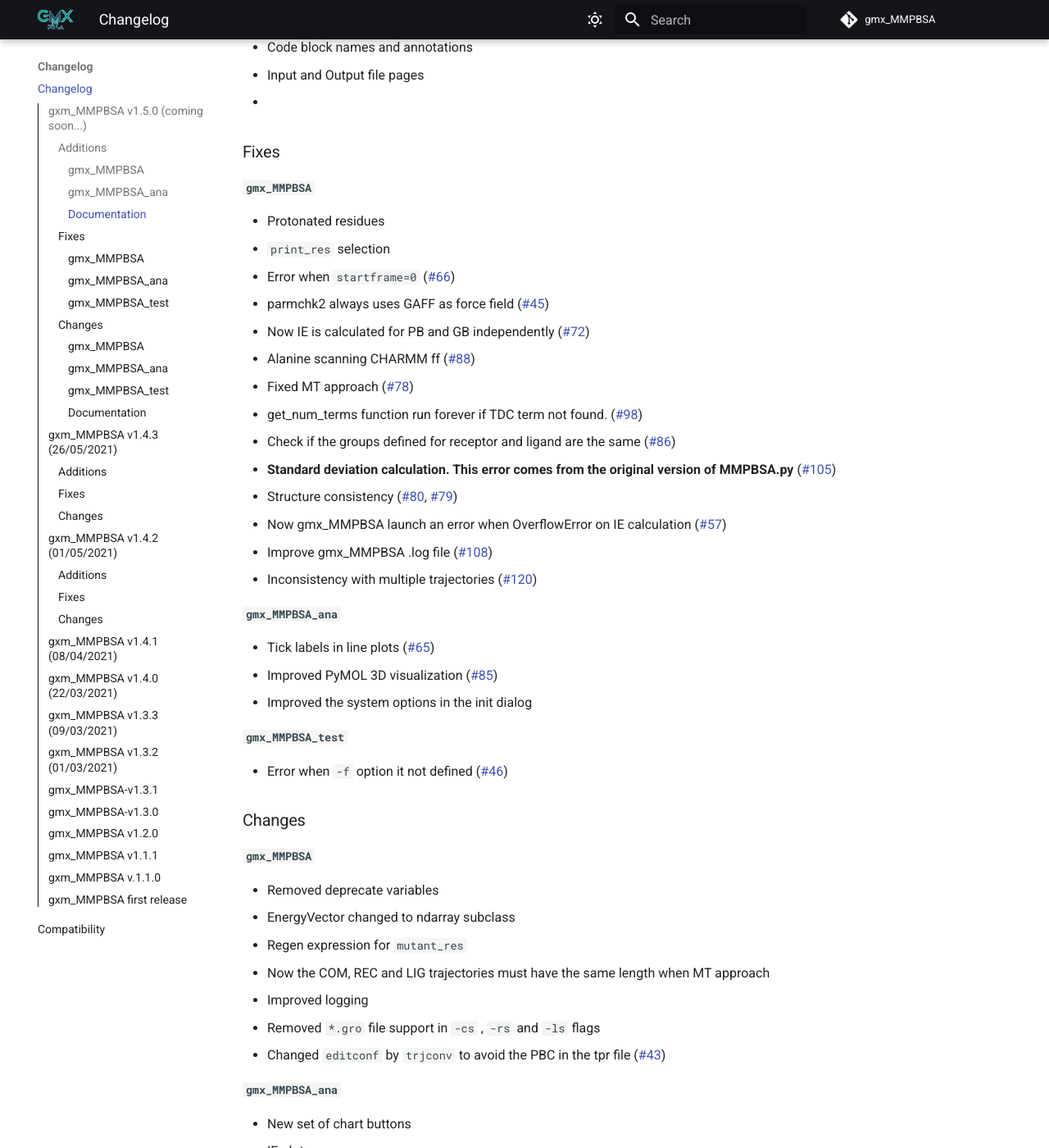
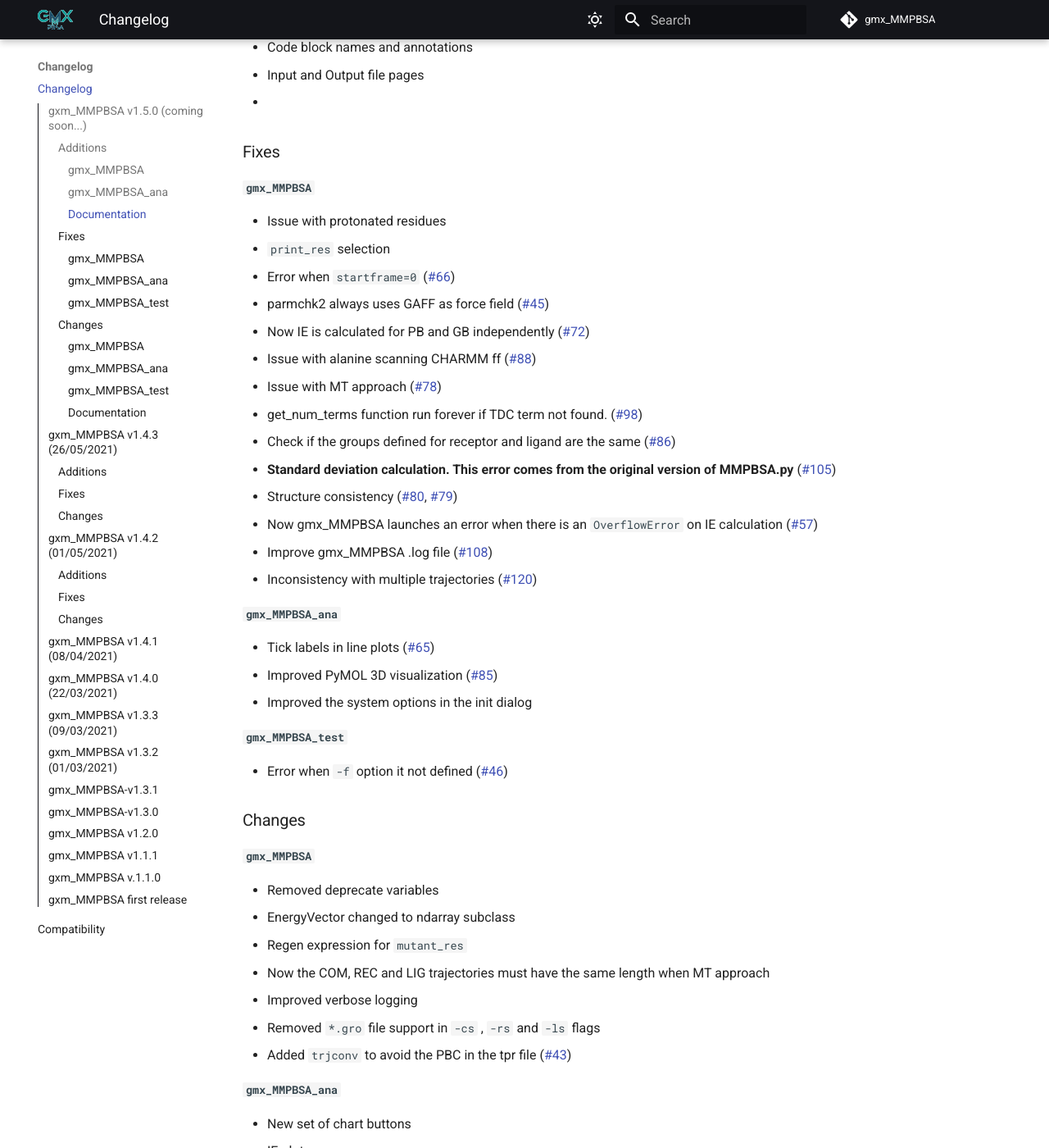
Before and after one commit to Valdes-Tresanco-MS/gmx_MMPBSA, an MkDocs documentation site: the page built from docs/changelog.md, in a window 1280 px wide and 1400 px high, scrolled down 1361 px. Shown: the whole window at 82% size. Built offline with MkDocs 1.6.1 and Material for MkDocs 9.7.7, drawn with Linux system fonts in a browser that asks for light colours; comment, search, counter and statistics services are not loaded; some of the changed text lies outside the part shown.

Commit message:
update changelog

```diff
--- a/docs/changelog.md
+++ b/docs/changelog.md
@@ -9,12 +9,12 @@
 #### `gmx_MMPBSA`
 - Option to create an input file (`--create_input`)
 - New format file (h5) to store all the data result
-- enabled NonLinear PB solver in `mmpbsa_py_energy` (#63)
+- enabled NonLinear PB solver in `sander` (#63)
 - enabled all `pbsa` options in `sander` (#64)
-- enabled all `3D-Rism` variables (#68)
-- Important IE data (#91)
-- C2 Entropy method (#73)
-- New method to get the decomp data without the API classes
+- enabled all `3D-RISM` variables (#68)
+- Improve IE output data (#91)
+- New C2 Entropy method added (#73)
+- New method to get the `decomp` data without the API classes
 #### `gmx_MMPBSA_ana`
 - Chart properties selector. The following properties can be changed:
   - Font size:
@@ -42,18 +42,18 @@
 -
 ### Fixes
 #### `gmx_MMPBSA`
-- Protonated residues
+- Issue with protonated residues
 - `print_res` selection
 - Error when `startframe=0` (#66)
 - parmchk2 always uses GAFF as force field (#45)
 - Now IE is calculated for PB and GB independently (#72)
-- Alanine scanning CHARMM ff (#88)
-- Fixed MT approach (#78)
+- Issue with alanine scanning CHARMM ff (#88)
+- Issue with MT approach (#78)
 - get_num_terms function run forever if TDC term not found. (#98)
 - Check if the groups defined for receptor and ligand are the same (#86)
 - **Standard deviation calculation. This error comes from the original version of MMPBSA.py** (#105)
 - Structure consistency (#80, #79)
-- Now gmx_MMPBSA launch an error when OverflowError on IE calculation (#57)
+- Now gmx_MMPBSA launches an error when there is an `OverflowError` on IE calculation (#57)
 - Improve gmx_MMPBSA .log file (#108)
 - Inconsistency with multiple trajectories (#120)
 #### `gmx_MMPBSA_ana`
@@ -69,9 +69,9 @@
 - EnergyVector changed to ndarray subclass
 - Regen expression for `mutant_res`
 - Now the COM, REC and LIG trajectories must have the same length when MT approach
-- Improved logging
+- Improved verbose logging
 - Removed `*.gro` file support in `-cs` , `-rs` and `-ls` flags
-- Changed `editconf` by `trjconv` to avoid the PBC in the tpr file (#43)
+- Added `trjconv` to avoid the PBC in the tpr file (#43)
 #### `gmx_MMPBSA_ana`
 - New set of chart buttons
 - IE plot
```
